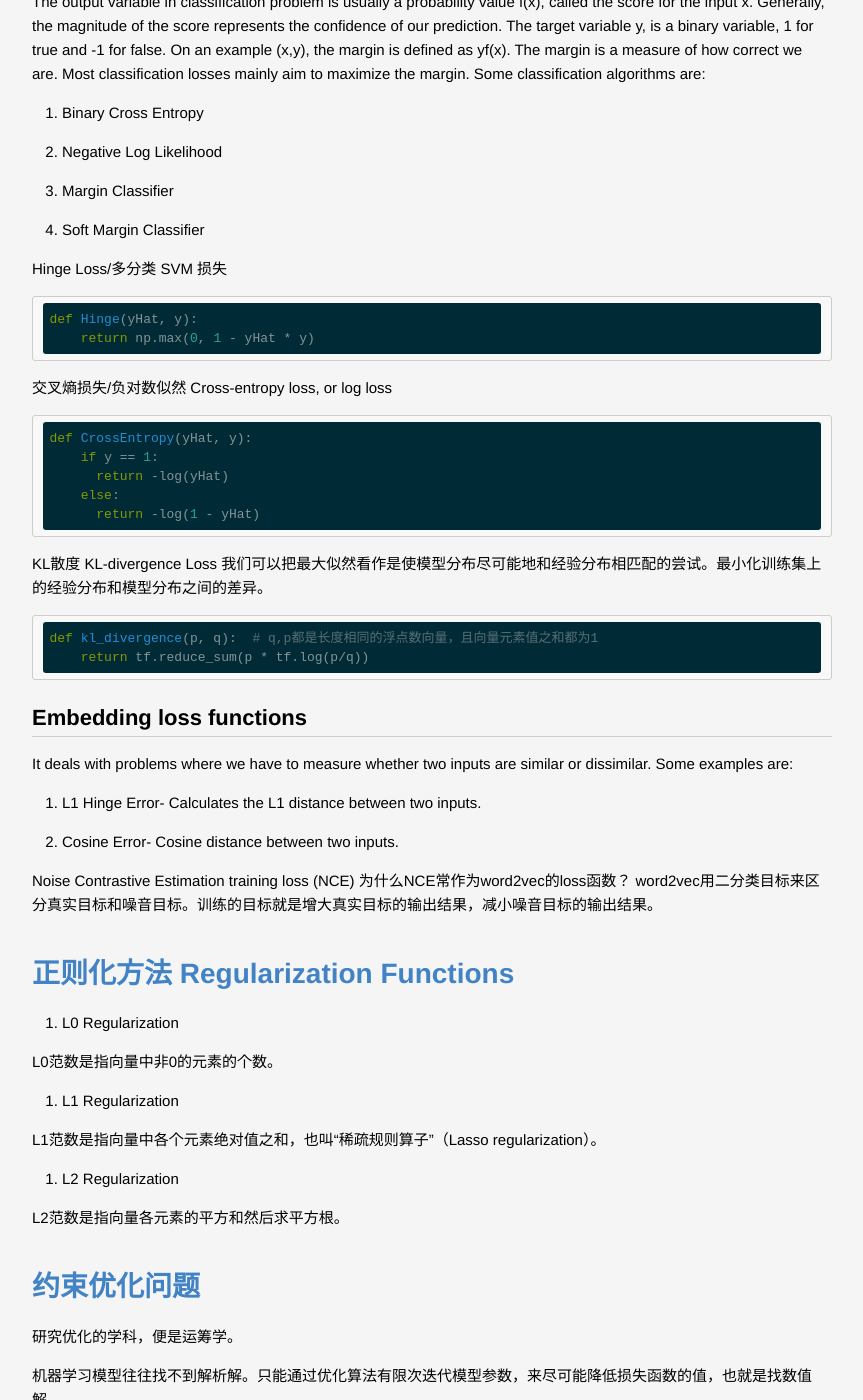
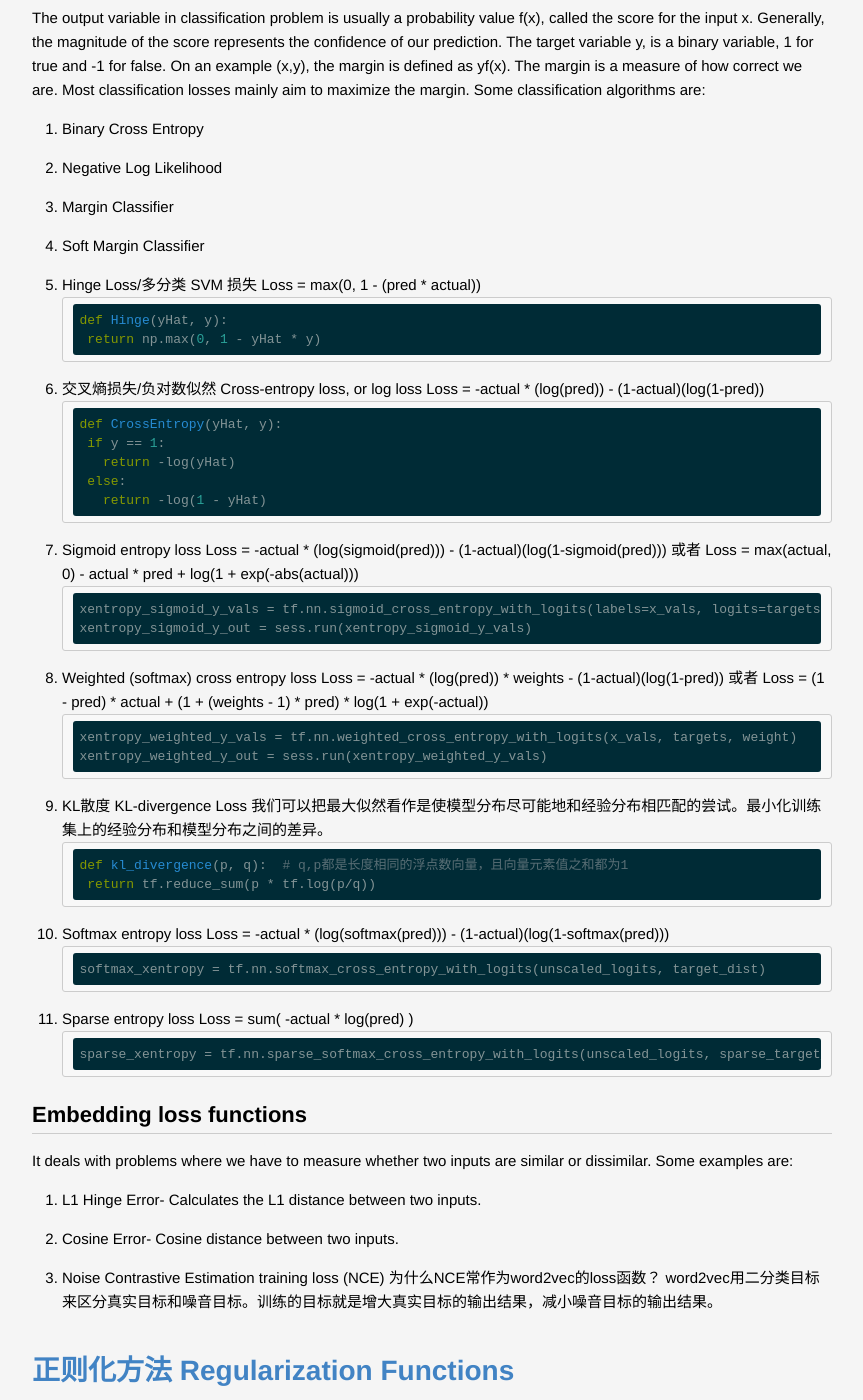
Before and after one commit to lucky521/blog, a Jekyll site: the page built from _posts/ml/2018-07-31-optimization-method.markdown, in a window 1280 px wide and 1400 px high, scrolled down 3338 px. Shown: the whole window, without its empty margins (208-1071 px from the left). Built offline with Jekyll 4.4.1, drawn with Linux system fonts in a browser that asks for light colours; some of the changed text lies outside the part shown.

Commit message:
update loss function

````diff
--- a/_posts/ml/2018-07-31-optimization-method.markdown
+++ b/_posts/ml/2018-07-31-optimization-method.markdown
@@ -39,7 +39,7 @@ Training Loss measures how well model fit on training data.
 
 常见的损失误差有五种：
 1. 铰链损失（Hinge Loss）：主要用于支持向量机（SVM） 中；
-2. 互熵损失 （Cross Entropy Loss，Softmax Loss ）：用于Logistic 回归与Softmax 分类中；
+2. 互熵损失 (Cross Entropy Loss，Softmax Loss)：用于Logistic 回归与Softmax 分类中；
 3. 平方损失（Square Loss）：主要是最小二乘法（OLS）中；
 4. 指数损失（Exponential Loss） ：主要用于Adaboost 集成学习算法中；
 5. 其他损失（如0-1损失，绝对值损失）
@@ -63,25 +63,33 @@ They are used in case of regressive problems, that is when the target variable i
 
 0. Mean Square Error (MSE)
 均方误差/平方损失/L2 损失
+Loss2 = (pred - actual)^2
 ```
 def MSE(yHat, y):
     return np.sum((yHat - y)**2) / y.size
 ```
 
 Most widely used regressive loss function is Mean Square Error. Other loss functions are:
-1. Absolute error — measures the mean absolute value of the element-wise difference between input;
-2. Smooth Absolute Error — a smooth version of Abs Criterion.
+1. Absolute error
+measures the mean absolute value of the element-wise difference between input;
 
-平均绝对误差(Mean Absolute Error) (MAE) /L1 损失
+2. Smooth Absolute Error
+a smooth version of Abs Criterion.
+
+3. 平均绝对误差(Mean Absolute Error) (MAE) /L1 损失
+Loss1 = abs(pred - actual)
 ```
 def L1(yHat, y):
     return np.sum(np.absolute(yHat - y))
 ```
 
-平均偏差误差（mean bias error） (MSE)
+4. 平均偏差误差（mean bias error） (MBE)
+```
+MBE=1n∑i=1n(y~i−yi)
+```
 
-
-Huber Loss
+5. Huber Loss
+Loss = delta^2 * (sqrt(1 + ((pred - actual)/delta)^2) - 1)
 ```
 def Huber(yHat, y, delta=1.):
     return np.where(np.abs(y-yHat) < delta,.5*(y-yHat)**2 , delta*(np.abs(y-yHat)-0.5*delta))
@@ -97,14 +105,16 @@ On an example (x,y), the margin is defined as yf(x). The margin is a measure of
 3. Margin Classifier
 4. Soft Margin Classifier
 
-Hinge Loss/多分类 SVM 损失
+5. Hinge Loss/多分类 SVM 损失
+Loss = max(0, 1 - (pred * actual))
 ```
 def Hinge(yHat, y):
     return np.max(0, 1 - yHat * y)
 ```
 
-交叉熵损失/负对数似然
+6. 交叉熵损失/负对数似然
 Cross-entropy loss, or log loss
+Loss = -actual * (log(pred)) - (1-actual)(log(1-pred))
 ```
 def CrossEntropy(yHat, y):
     if y == 1:
@@ -113,13 +123,45 @@ def CrossEntropy(yHat, y):
       return -log(1 - yHat)
 ```
 
+7. Sigmoid entropy loss
+Loss = -actual * (log(sigmoid(pred))) - (1-actual)(log(1-sigmoid(pred)))
+或者
+Loss = max(actual, 0) - actual * pred + log(1 + exp(-abs(actual)))
+```
+xentropy_sigmoid_y_vals = tf.nn.sigmoid_cross_entropy_with_logits(labels=x_vals, logits=targets)
+xentropy_sigmoid_y_out = sess.run(xentropy_sigmoid_y_vals)
+```
 
-KL散度 KL-divergence Loss
+8. Weighted (softmax) cross entropy loss
+Loss = -actual * (log(pred)) * weights - (1-actual)(log(1-pred))
+或者
+Loss = (1 - pred) * actual + (1 + (weights - 1) * pred) * log(1 + exp(-actual))
+```
+xentropy_weighted_y_vals = tf.nn.weighted_cross_entropy_with_logits(x_vals, targets, weight)
+xentropy_weighted_y_out = sess.run(xentropy_weighted_y_vals)
+```
+
+
+9. KL散度 KL-divergence Loss
 我们可以把最大似然看作是使模型分布尽可能地和经验分布相匹配的尝试。最小化训练集上的经验分布和模型分布之间的差异。
 ```
 def kl_divergence(p, q):  # q,p都是长度相同的浮点数向量，且向量元素值之和都为1
     return tf.reduce_sum(p * tf.log(p/q))
 ```
+
+10. Softmax entropy loss
+Loss = -actual * (log(softmax(pred))) - (1-actual)(log(1-softmax(pred)))
+```
+softmax_xentropy = tf.nn.softmax_cross_entropy_with_logits(unscaled_logits, target_dist)
+```
+
+11. Sparse entropy loss
+Loss = sum( -actual * log(pred) )
+```
+sparse_xentropy = tf.nn.sparse_softmax_cross_entropy_with_logits(unscaled_logits, sparse_target_dist)
+```
+
+
 
 
 ## Embedding loss functions
````
Also changed, not shown: other parts of _posts/ml/2018-07-31-optimization-method.markdown (+1 -1 lines), _posts/others/2019-01-20-place-to-learn.md (+4 -0 lines).
